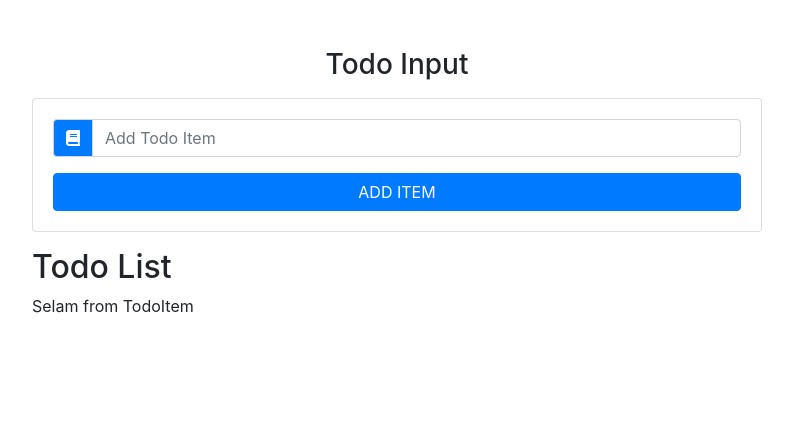
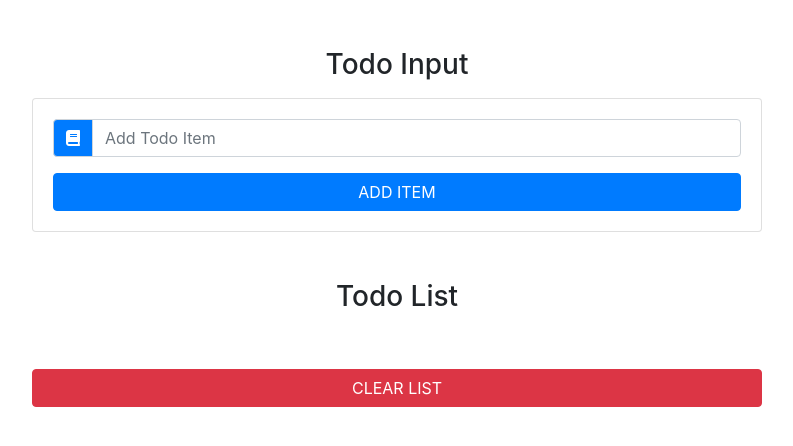
Before and after one commit to darat11/react-todo-list, a React (Create React App) app: page / in a window 1280 px wide. Shown: the top 446 px of the page, without its empty margins (243-1036 px from the left). Built offline with nearby package versions, Linux system fonts and the light colour scheme.

Commit message:
todolist component functionality

```diff
--- a/src/components/TodoList.js
+++ b/src/components/TodoList.js
@@ -1,13 +1,31 @@
 import React, { Component } from "react";
 import Item from "./TodoItem";
+import TodoItem from "./TodoItem";
 
 export default class TodoList extends Component {
   render() {
+    const { items, clearList, handleDelete, handleEdit } = this.props;
     return (
-      <section>
-        <h2>Todo List</h2>
-        <Item />
-      </section>
+      <ul className="list-group my-5">
+        <h3 className="text-capitalize text-center">todo list</h3>
+        {items.map(item => {
+          return (
+            <TodoItem
+              key={item.id}
+              title={item.title}
+              handleDelete={() => handleDelete(item.id)}
+              handleEdit={() => handleEdit(item.id)}
+            ></TodoItem>
+          );
+        })}
+        <button
+          type="button"
+          className="btn btn-danger btn-block text-uppercase mt-5"
+          onClick={clearList}
+        >
+          clear list
+        </button>
+      </ul>
     );
   }
 }
```
